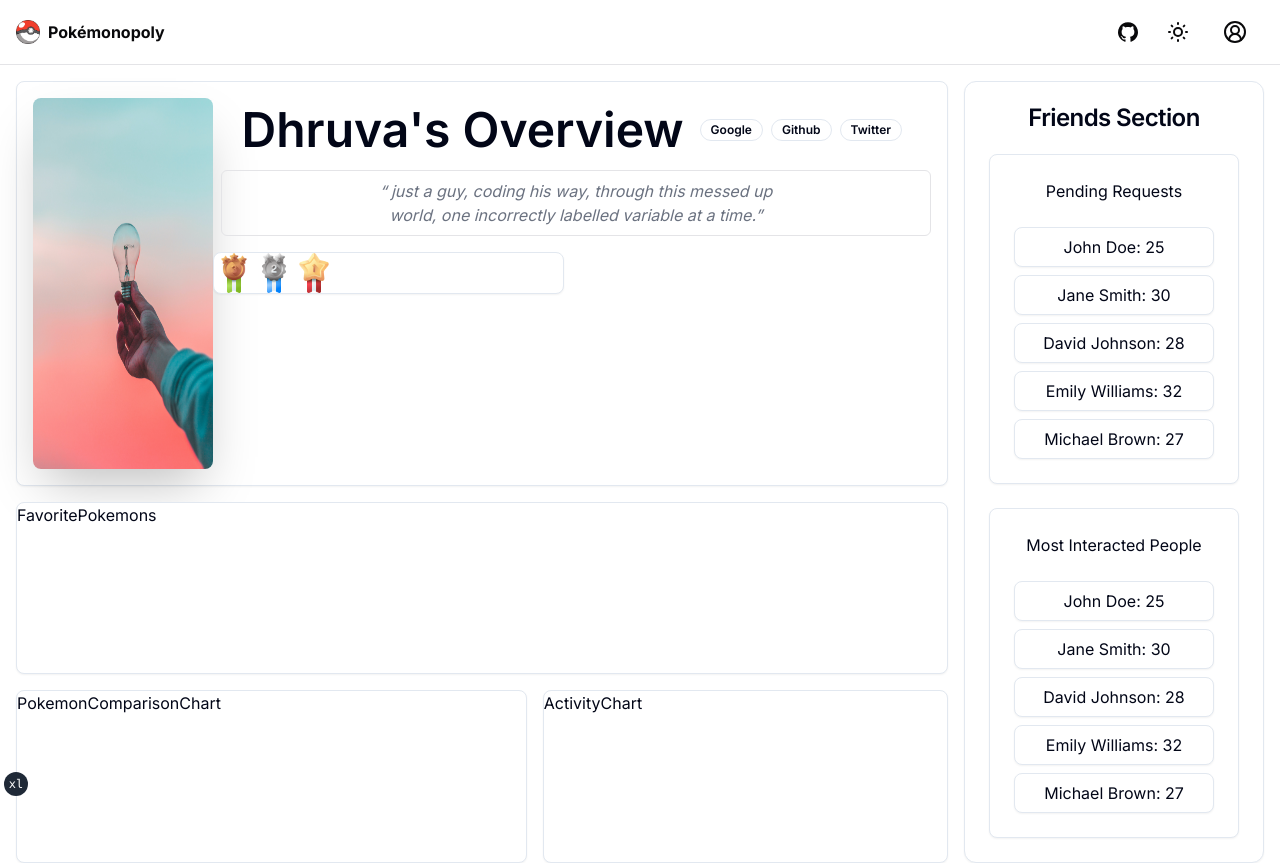
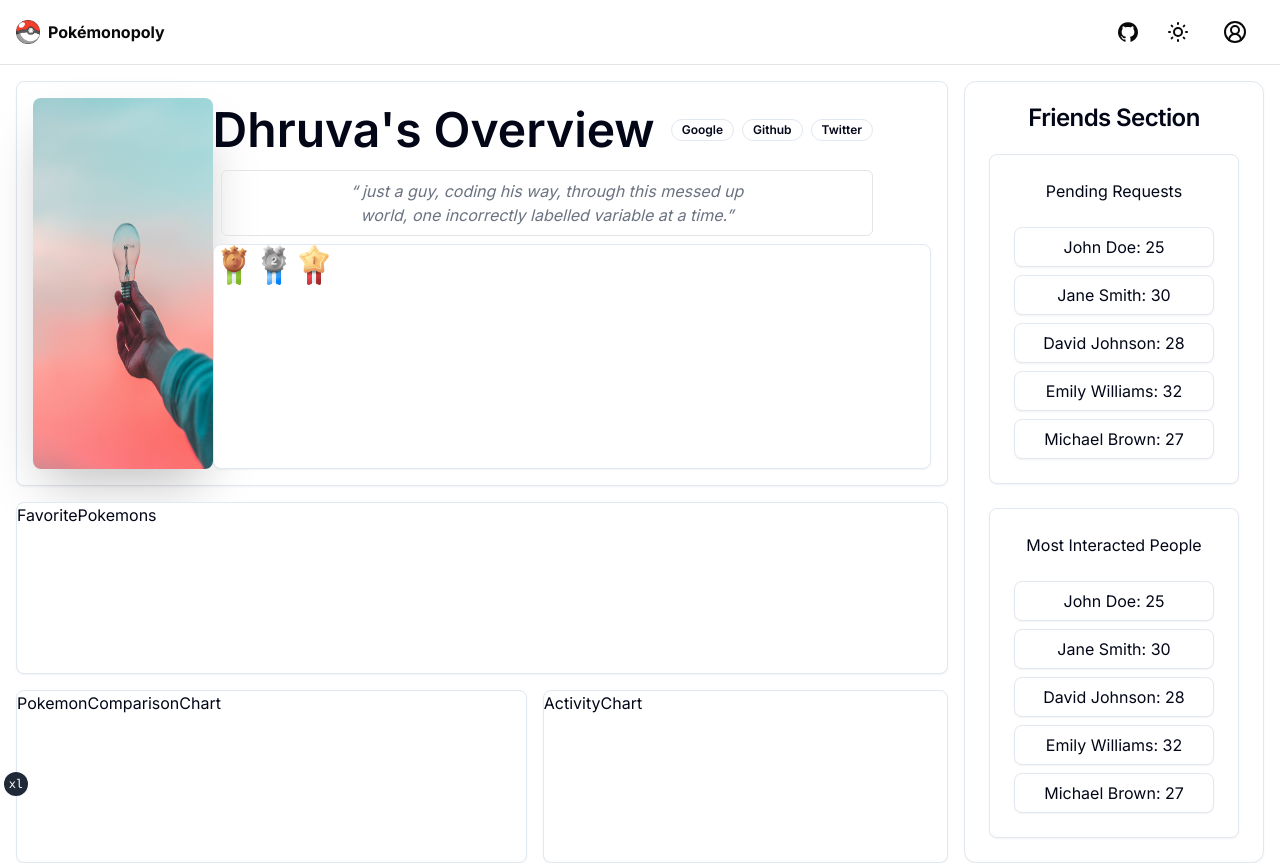
Before and after one commit to dhruvaagrawal/PokemonIndex, a Next.js app: page /users/me in a window 1280 px wide. Built offline with nearby package versions, Linux system fonts and the light colour scheme.

Commit message:
Completed the ProfileOverview component

```diff
--- a/components/users/ProfileOverview.tsx
+++ b/components/users/ProfileOverview.tsx
@@ -44,8 +44,9 @@ const ProfileOverview: FC<ProfileOverviewProps> = ({ className }) => {
           className="rounded-lg shadow-2xl"
         />
       </div>
-      <div className="lg:col-span-4">
-        <div className="grid grid-cols-2 mt-2 gap-4">
+      <div className="lg:col-span-4 flex flex-col">
+        <div className="flex flex-grow-0">
+          <div className="grid grid-cols-2 my-2 gap-4">
             <div className="flex col-span-2 justify-center space-x-4">
               <div className="text-center">
                 <h1 className="text-5xl font-semibold">Dhruva's Overview</h1>
@@ -64,7 +65,9 @@ const ProfileOverview: FC<ProfileOverviewProps> = ({ className }) => {
                 </Balancer>
               </blockquote>
             </div>
-          <Card className="flex flex-grow">
+          </div>
+        </div>
+        <Card className="flex flex-grow overflow-auto">
           {dummyBadgesArray.map(({ name, image }) => (
             <div className="rounded-full">
               <Image src={image} alt={name} width={40} height={40} />
@@ -73,7 +76,6 @@ const ProfileOverview: FC<ProfileOverviewProps> = ({ className }) => {
         </Card>
       </div>
     </div>
-    </div>
   )
 }
 
```
Lines whose indentation alone changed are shown as unchanged.
